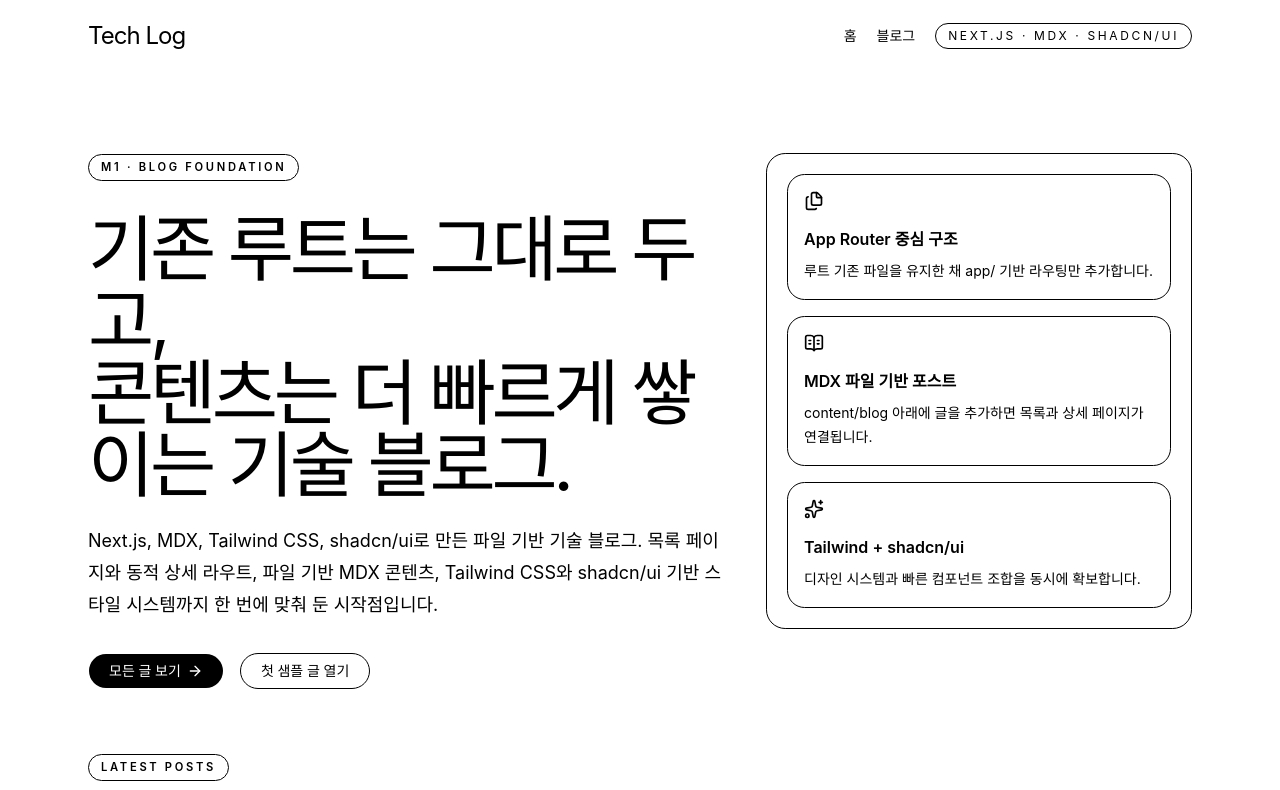
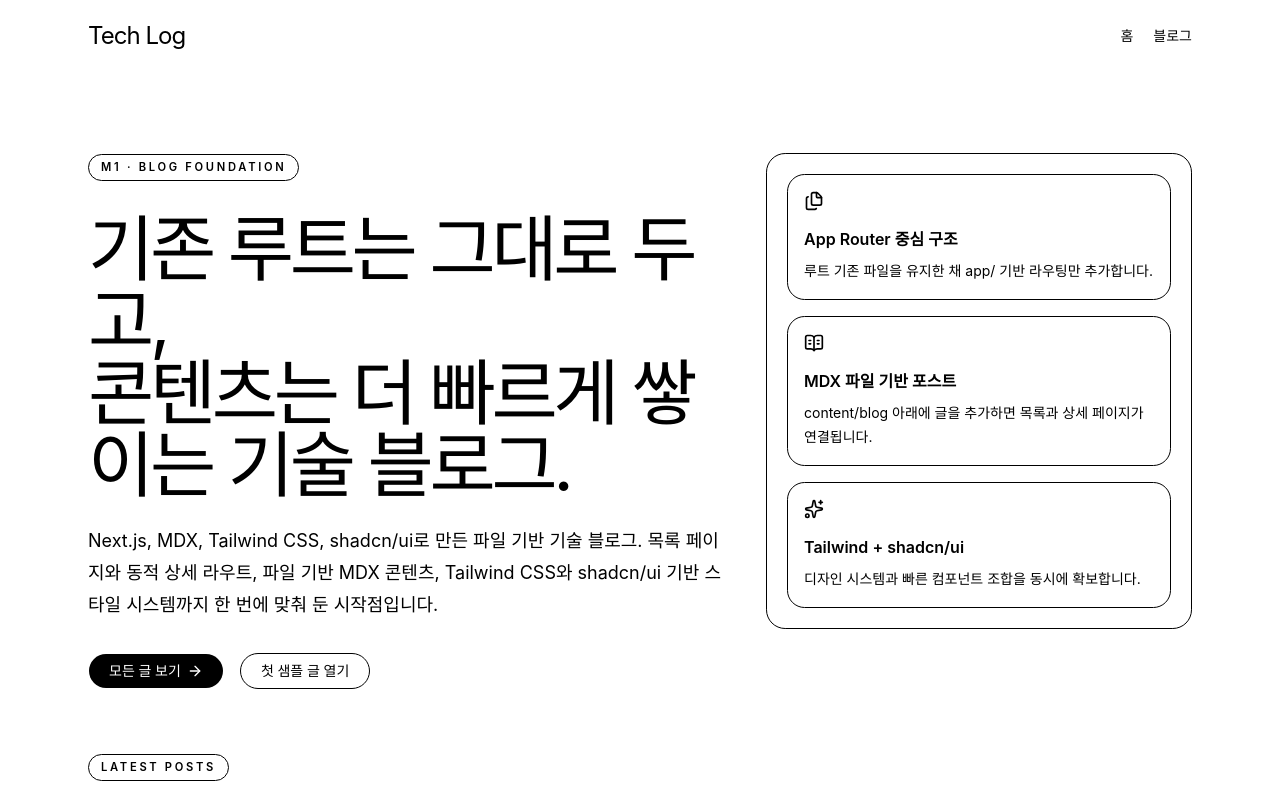
Before and after one commit to shipleaf/Tech-Log, a Next.js app: page / in a window 1280 px wide. Shown: the top 790 px of the page. Built offline with nearby package versions, Linux system fonts and the light colour scheme; a web font is replaced by a local one.

Commit message:
fix(header): remove next stack badge

```diff
--- a/components/layout/SiteHeader.tsx
+++ b/components/layout/SiteHeader.tsx
@@ -53,16 +53,6 @@ export function SiteHeader() {
           <Link href="/blog" className="transition-colors duration-300">
             블로그
           </Link>
-          <span
-            className={cn(
-              "hidden rounded-full border px-3 py-1 text-xs uppercase tracking-[0.22em] transition-[background-color,border-color,color] duration-300 md:inline-flex",
-              isScrolled
-                ? "border-primary-foreground bg-primary-foreground text-primary"
-                : "border-border bg-card text-foreground",
-            )}
-          >
-            Next.js · MDX · shadcn/ui
-          </span>
         </nav>
       </div>
     </header>
```
Also changed, not shown: 3 other files (tests, documents, lock files or other folders).
